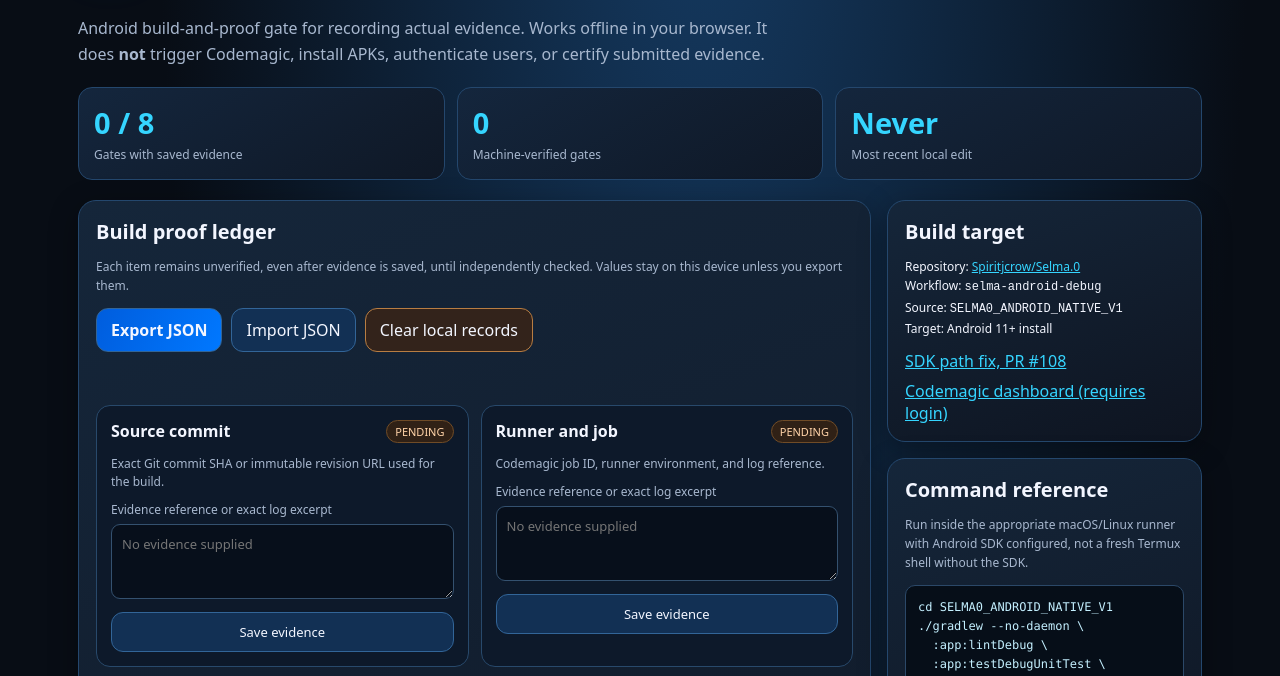
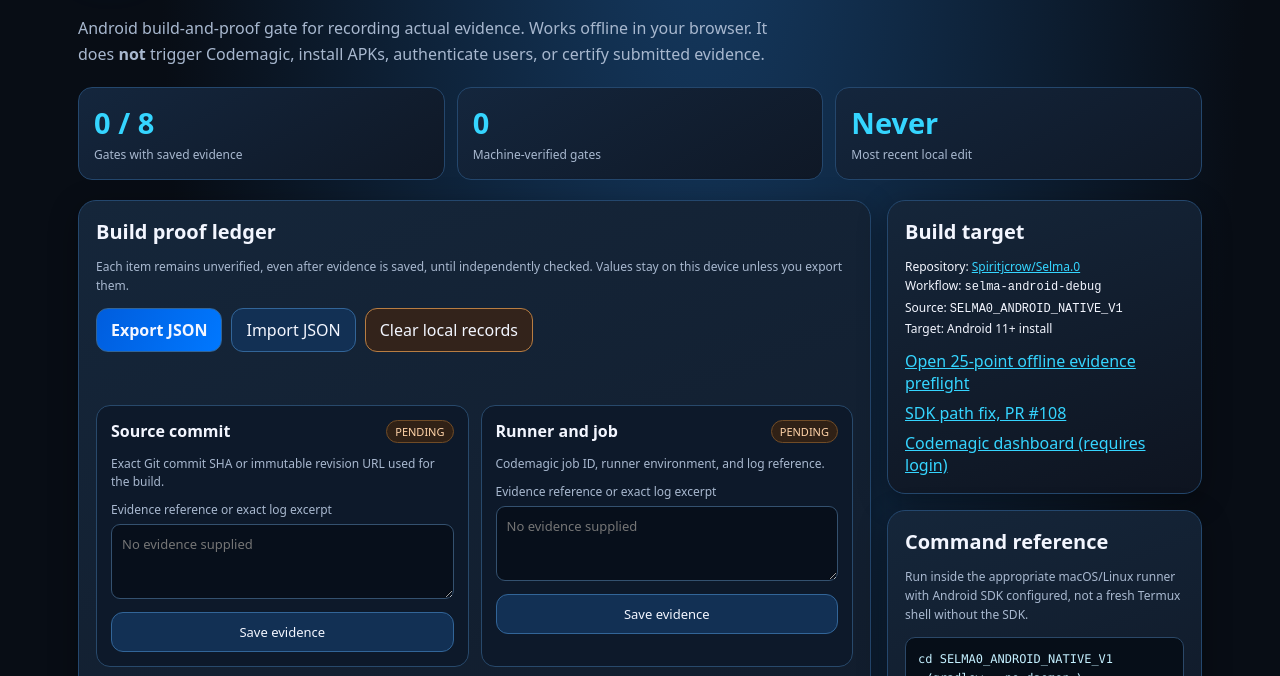
Before and after one commit to Spiritjcrow/Selma.0, a plain HTML site: page apps/selma-hypercore/index.html in a window 1280 px wide. Shown: the part 113-789 px from the top of the page. Drawn offline with Linux system fonts and the light colour scheme.

Commit message:
feat(hypercore): link existing ledger to 25-point preflight

```diff
--- a/apps/selma-hypercore/index.html
+++ b/apps/selma-hypercore/index.html
@@ -21,7 +21,7 @@
   <section class="panel" aria-labelledby="gates-title"><h2 id="gates-title">Build proof ledger</h2><p class="tiny muted">Each item remains unverified, even after evidence is saved, until independently checked. Values stay on this device unless you export them.</p><div class="btnrow"><button id="export" class="primary" type="button">Export JSON</button><button id="import-trigger" type="button">Import JSON</button><button id="clear" class="danger" type="button">Clear local records</button><input class="sr-only" type="file" id="import" accept="application/json,.json" aria-label="Choose evidence JSON"></div><p id="flash" role="status" aria-live="polite"></p><div id="gate-grid" class="gate-grid"></div></section>
   <section class="panel"><h2>Functional modules</h2><div class="modules"><div class="module"><img class="glyph" src="assets/icons/build-repair.svg" alt="">Build &amp; Repair</div><div class="module"><img class="glyph" src="assets/icons/agent-control.svg" alt="">Agent Control</div><div class="module"><img class="glyph" src="assets/icons/diagnostics.svg" alt="">Diagnostics</div><div class="module"><img class="glyph" src="assets/icons/automation.svg" alt="">Automation</div><div class="module"><img class="glyph" src="assets/icons/command-center.svg" alt="">Command Center</div></div><p class="tiny muted">The proof ledger is interactive. The other modules are navigation concepts, not connected services.</p></section>
  </div><aside>
-  <section class="panel"><h2>Build target</h2><p class="tiny">Repository: <a href="https://github.com/Spiritjcrow/Selma.0" target="_blank" rel="noopener noreferrer">Spiritjcrow/Selma.0</a><br>Workflow: <code>selma-android-debug</code><br>Source: <code>SELMA0_ANDROID_NATIVE_V1</code><br>Target: Android 11+ install</p><div class="links"><a href="https://github.com/Spiritjcrow/Selma.0/pull/108" target="_blank" rel="noopener noreferrer">SDK path fix, PR #108</a><a href="https://codemagic.io/builds?team_id=6af5b1ae9d796e8769addcbc&amp;app_id=6af5b28f4e94f00e04204424" target="_blank" rel="noopener noreferrer">Codemagic dashboard (requires login)</a></div></section>
+  <section class="panel"><h2>Build target</h2><p class="tiny">Repository: <a href="https://github.com/Spiritjcrow/Selma.0" target="_blank" rel="noopener noreferrer">Spiritjcrow/Selma.0</a><br>Workflow: <code>selma-android-debug</code><br>Source: <code>SELMA0_ANDROID_NATIVE_V1</code><br>Target: Android 11+ install</p><div class="links"><a href="preflight.html">Open 25-point offline evidence preflight</a><a href="https://github.com/Spiritjcrow/Selma.0/pull/108" target="_blank" rel="noopener noreferrer">SDK path fix, PR #108</a><a href="https://codemagic.io/builds?team_id=6af5b1ae9d796e8769addcbc&amp;app_id=6af5b28f4e94f00e04204424" target="_blank" rel="noopener noreferrer">Codemagic dashboard (requires login)</a></div></section>
   <section class="panel"><h2>Command reference</h2><p class="tiny muted">Run inside the appropriate macOS/Linux runner with Android SDK configured, not a fresh Termux shell without the SDK.</p><pre class="code" id="build-command">cd SELMA0_ANDROID_NATIVE_V1
 ./gradlew --no-daemon \
   :app:lintDebug \
```
